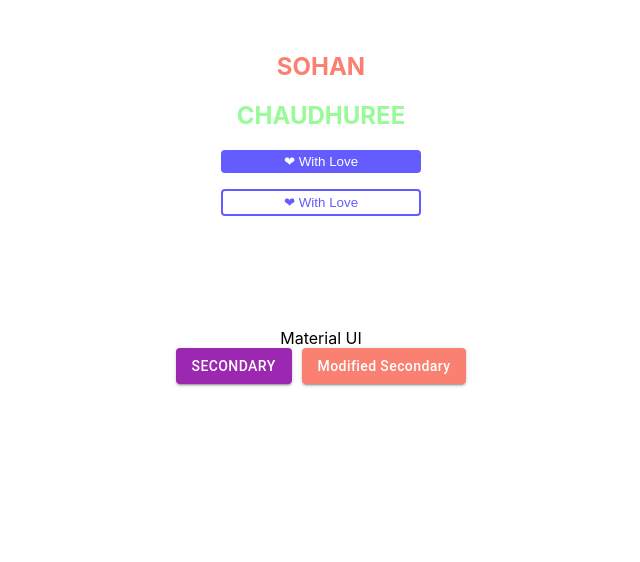
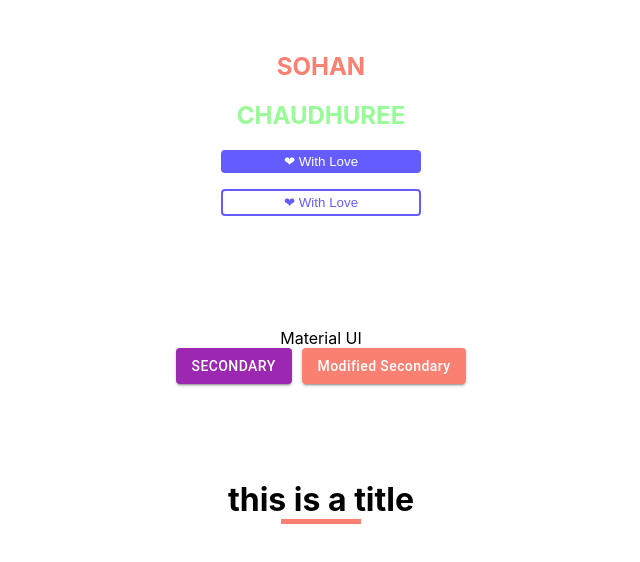
Before and after one commit to chaudhuree/styledcomponent, a React (Create React App) app: page / in a window 1280 px wide. Shown: the top 562 px of the page, without its empty margins (319-959 px from the left). Built offline with nearby package versions, Linux system fonts and the light colour scheme.

Commit message:
docs: complex heading

```diff
--- a/src/App.js
+++ b/src/App.js
@@ -1,11 +1,13 @@
+import ComplexTitle from './components/ComplexTitle';
+import Example from "./Example";
 import ExampleWithMui from "./ExampleWithMui";
-import Example from "./Example";
 
 function App() {
   return (
     <>
       <Example></Example>
       <ExampleWithMui></ExampleWithMui>
+      <ComplexTitle title='this is a title'></ComplexTitle>
     </>
   );
 }
--- /dev/null
+++ b/src/components/ComplexTitle.jsx
@@ -0,0 +1,25 @@
+import React from "react";
+import styled from "styled-components";
+const Wrapper = styled.div`
+  padding: 2rem;
+  h1 {
+    text-align: center;
+    margin: 0;
+  }
+  .underline {
+    width: 5rem;
+    height: 0.3rem;
+    background-color: salmon;
+    text-align: center;
+    margin: 0 auto;
+  }
+`;
+
+export default function ComplexTitle({ title }) {
+  return (
+    <Wrapper>
+      <h1>{title}</h1>
+      <div className="underline"></div>
+    </Wrapper>
+  );
+}
```
